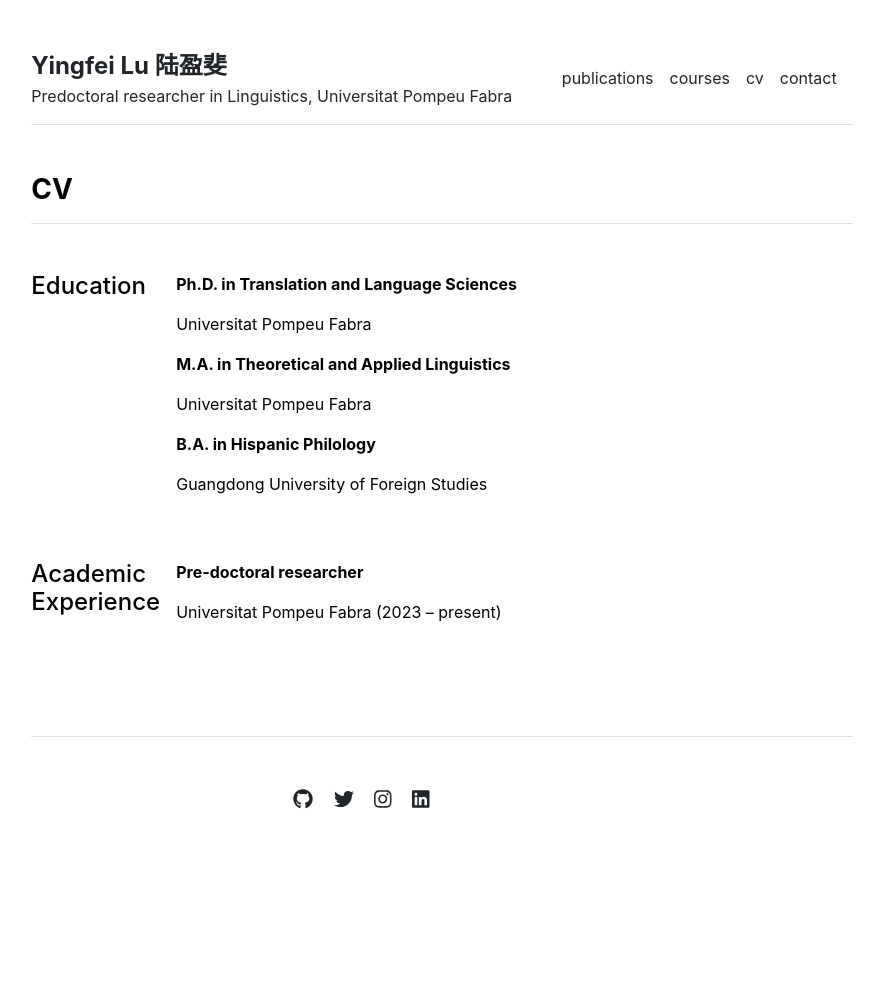
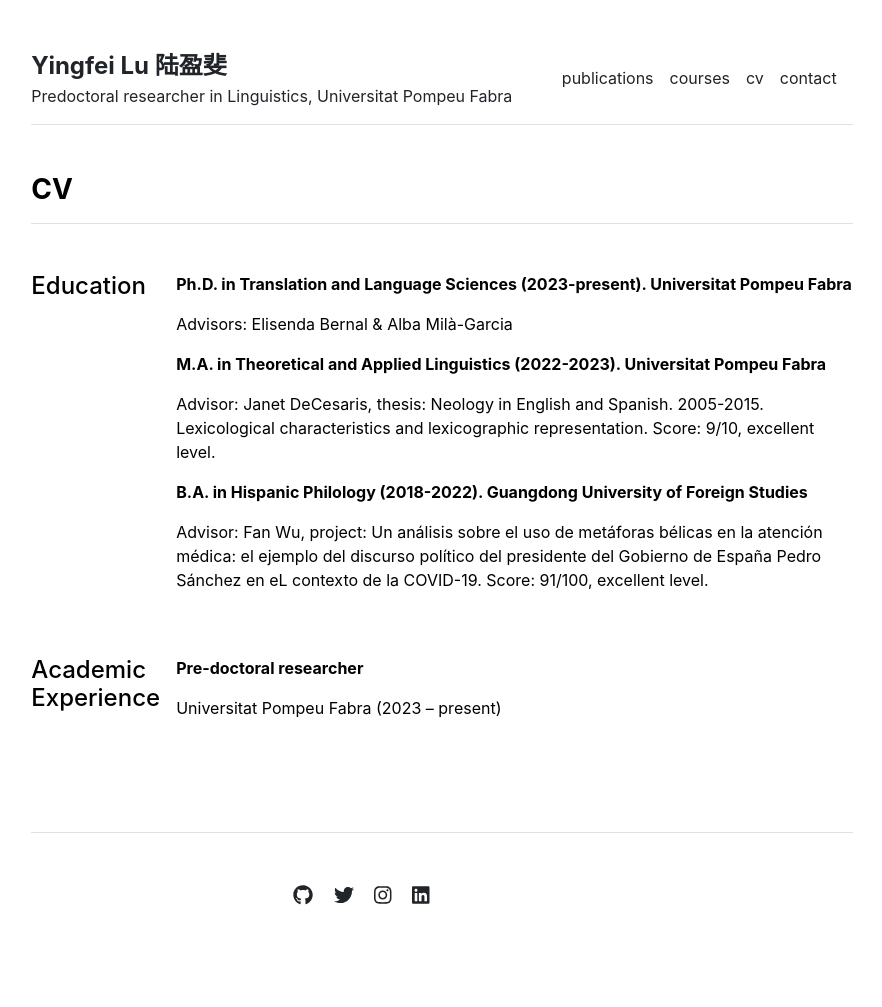
Before and after one commit to YingfeiLu/yingfeilu.github.io, a Jekyll site: the page built from cv.md, in a window 1280 px wide. Shown: the whole page, without its empty margins (198-1080 px from the left). Built offline with Jekyll 4.4.1, drawn with Linux system fonts in a browser that asks for light colours; before the commit the page ends 911 px from its top, so only the background shows below that.

Commit message:
Update education.yml

```diff
--- a/_data/cv/education.yml
+++ b/_data/cv/education.yml
@@ -1,8 +1,8 @@
-- title: 'Ph.D. in Translation and Language Sciences'
-  description: 'Universitat Pompeu Fabra'
+- title: 'Ph.D. in Translation and Language Sciences (2023-present). Universitat Pompeu Fabra '
+  description: 'Advisors: Elisenda Bernal & Alba Milà-Garcia'
 
-- title: 'M.A. in Theoretical and Applied Linguistics'
-  description: 'Universitat Pompeu Fabra'
+- title: 'M.A. in Theoretical and Applied Linguistics (2022-2023). Universitat Pompeu Fabra'
+  description: 'Advisor: Janet DeCesaris, thesis: Neology in English and Spanish. 2005-2015. Lexicological characteristics and lexicographic representation. Score: 9/10, excellent level.'
 
-- title: 'B.A. in Hispanic Philology'
-  description: 'Guangdong University of Foreign Studies'
+- title: 'B.A. in Hispanic Philology (2018-2022). Guangdong University of Foreign Studies'
+  description: 'Advisor: Fan Wu, project: Un análisis sobre el uso de metáforas bélicas en la atención médica: el ejemplo del discurso político del presidente del Gobierno de España Pedro Sánchez en eL contexto de la COVID-19. Score: 91/100, excellent level.'
```
